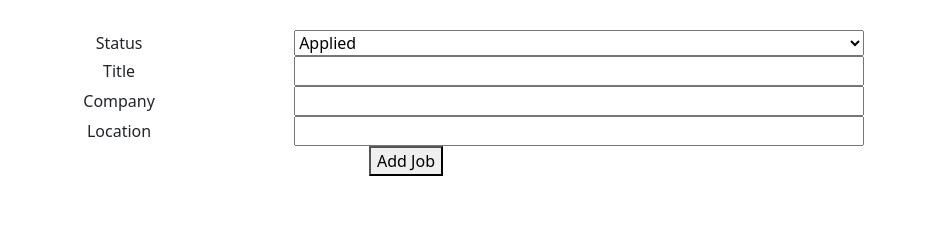
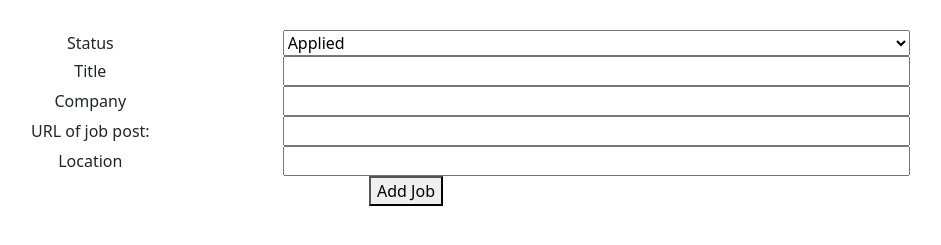
Before and after one commit to borelli28/Job-Board, a Django app: template job_board_app/templates/new_job.html in a window 1280 px wide. Shown: the part 115-360 px from the top of the page, without its empty margins (234-1175 px from the left). Run offline with Django 3.2, Linux system fonts and the light colour scheme; the template is opened without the code that fills it, so the values that code supplies are empty.

Commit message:
Added new url for adding job using the new_job template form

```diff
--- a/job_board_app/templates/new_job.html
+++ b/job_board_app/templates/new_job.html
@@ -39,6 +39,10 @@
           <input type="text" name="company"/>
         </div>
         <div>
+          <label for="url">URL of job post:</label>
+          <input type="text" name="url"/>
+        </div>
+        <div>
           <label for="location">Location</label>
           <input type="text" name="location"/>
         </div>
--- a/job_board_app/urls.py
+++ b/job_board_app/urls.py
@@ -14,5 +14,6 @@ urlpatterns = [
     path('tracker_app/edit_job/delete/<int:id>', views.delete_job, name="delete_job"),
     path('tracker_app/notes/<int:id>', views.job_note, name="render_job_note"),
     path('tracker_app/notes/update/<int:id>', views.update_note, name="update_job_note"),
-    path('tracker_app/new_job_form', views.new_job, name="new_job_form")
+    path('tracker_app/new_job_form', views.new_job, name="new_job_form"),
+    path('tracker_app/add_new_job', views.add_job, name="add_job")
 ]
--- a/job_board_app/views.py
+++ b/job_board_app/views.py
@@ -288,3 +288,7 @@ def new_job(request):
 
     context = {"user": user}
     return render(request, 'new_job.html', context)
+
+# handles the post form data from new_job template
+def add_job(request):
+    pass
```
